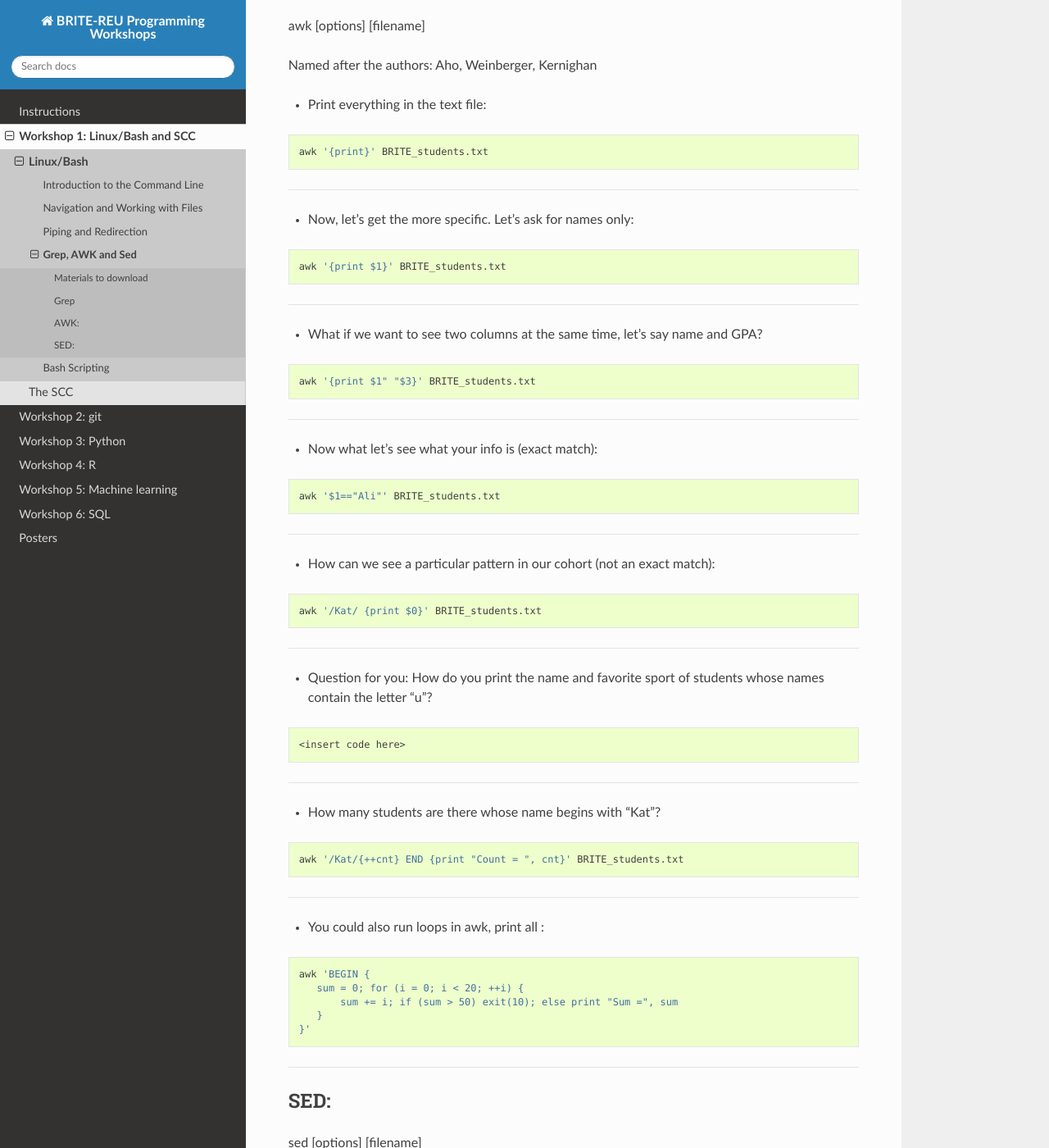
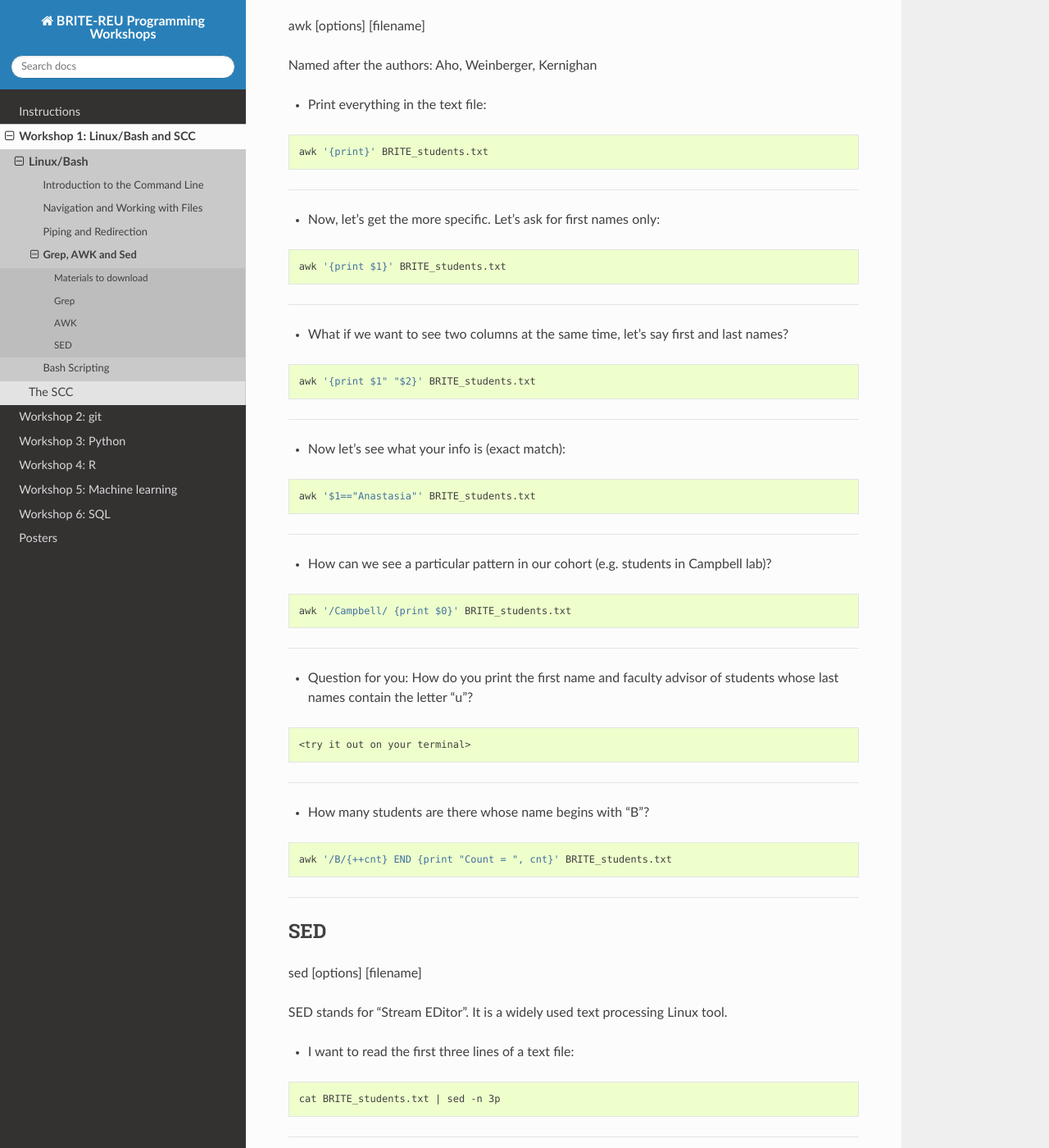
Before and after one commit to BRITE-REU/programming-workshops, a Sphinx documentation site: the page built from source/workshops/01_linux_bash/grep_awk_sed.rst, in a window 1280 px wide and 1400 px high, scrolled down 1353 px. Shown: the whole window at 82% size. Built offline with Sphinx 7.4.7 and the Read the Docs theme 2.0.0, drawn with Linux system fonts in a browser that asks for light colours.

Commit message:
updated awk

```diff
--- a/source/workshops/01_linux_bash/grep_awk_sed.rst
+++ b/source/workshops/01_linux_bash/grep_awk_sed.rst
@@ -82,63 +82,51 @@ Named after the authors: Aho, Weinberger, Kernighan
       awk '{print}' BRITE_students.txt
 --------------------
 
-* Now, let's get the more specific. Let's ask for names only:
+* Now, let's get the more specific. Let's ask for first names only:
 
 .. code-block:: sh
 
       awk '{print $1}' BRITE_students.txt
 --------------------
 
-* What if we want to see two columns at the same time, let's say name and GPA?
+* What if we want to see two columns at the same time, let's say first and last names?
 
 .. code-block:: sh
 
-      awk '{print $1" "$3}' BRITE_students.txt
+      awk '{print $1" "$2}' BRITE_students.txt
 --------------------
 
-* Now what let's see what your info is (exact match):
+* Now let's see what your info is (exact match):
 
 .. code-block:: sh
 
-      awk '$1=="Ali"' BRITE_students.txt
+      awk '$1=="Anastasia"' BRITE_students.txt
 --------------------
 
 
-* How can we see a particular pattern in our cohort (not an exact match):
+* How can we see a particular pattern in our cohort (e.g. students in Campbell lab)?
 
 .. code-block:: sh
 
-      awk '/Kat/ {print $0}' BRITE_students.txt
+      awk '/Campbell/ {print $0}' BRITE_students.txt
 --------------------
 
-* Question for you: How do you print the name and favorite sport of students whose names contain the letter "u"?
+* Question for you: How do you print the first name and faculty advisor of students whose last names contain the letter "u"?
 
 .. code-block:: sh
 
-      <insert code here>
+      <try it out on your terminal>
 --------------------
 
-* How many students are there whose name begins with "Kat"?
+* How many students are there whose name begins with "B"?
 
 .. code-block:: sh
 
-      awk '/Kat/{++cnt} END {print "Count = ", cnt}' BRITE_students.txt
---------------------
-
-* You could also run loops in awk, print all :
-
-.. code-block:: sh
-
-    awk 'BEGIN {
-       sum = 0; for (i = 0; i < 20; ++i) {
-           sum += i; if (sum > 50) exit(10); else print "Sum =", sum
-       }
-    }'
-
+      awk '/B/{++cnt} END {print "Count = ", cnt}' BRITE_students.txt
 --------------------
 
 
-SED:
+SED
 ********************
 sed [options] [filename]
 
```
Also changed, not shown: other parts of source/workshops/01_linux_bash/grep_awk_sed.rst (+1 -1 lines).
